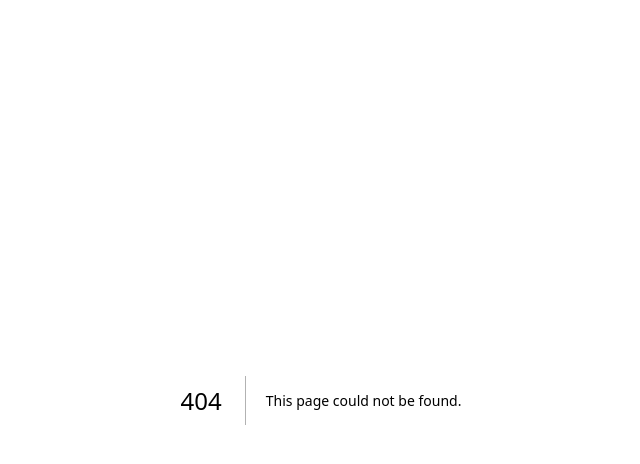
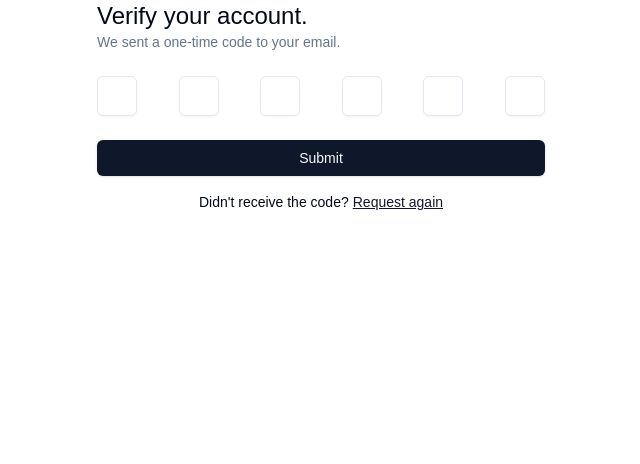
Before and after one commit to josephinfante/lockealo-web-client, a Next.js app: page /otp in a window 1280 px wide. Before the commit this address had no page. Shown: the top 464 px of the page, without its empty margins (319-959 px from the left). Built offline with nearby package versions, Linux system fonts and the light colour scheme; no server answers.

Commit message:
creating a otp page

```diff
--- /dev/null
+++ b/app/(auth)/otp/otp-form.tsx
@@ -0,0 +1,140 @@
+'use client'
+
+import { Button } from '@/components/ui/button'
+import { Form, FormControl, FormField, FormItem, FormMessage } from '@/components/ui/form'
+import { InputOTP, InputOTPGroup, InputOTPSlot } from '@/components/ui/input-otp'
+import { HOST } from '@/lib/axios'
+import { zodResolver } from '@hookform/resolvers/zod'
+import { useRouter } from 'next/navigation'
+import { useEffect, useState } from 'react'
+import { useForm } from 'react-hook-form'
+import { toast } from 'sonner'
+import { z } from 'zod'
+
+const formSchema = z.object({
+	otp: z.string().min(6, {
+		message: 'Your one-time password must be 6 characters.',
+	}),
+})
+
+const OTPForm = () => {
+	const router = useRouter()
+
+	const [loading, setLoading] = useState<boolean>(false)
+	const [timer, setTimer] = useState<number | null>(null)
+	const [isButtonDisabled, setIsButtonDisabled] = useState(false)
+	const form = useForm<z.infer<typeof formSchema>>({
+		resolver: zodResolver(formSchema),
+		defaultValues: {
+			otp: '',
+		},
+	})
+
+	const handleRequestAgain = () => {
+		const startTime = Date.now()
+		localStorage.setItem('otp-timer', startTime.toString())
+		setTimer(60)
+		setIsButtonDisabled(true)
+		resendOTP()
+	}
+
+	const resendOTP = async () => {
+		await HOST.get('/api/user/otp')
+			.then((res) => {
+				console.log(res.data)
+				toast.success(res.data.message)
+			})
+			.catch((err) => toast.error(err.response.data.message))
+	}
+
+	useEffect(() => {
+		const savedTime = localStorage.getItem('otp-timer')
+
+		if (savedTime) {
+			const timeElapsed = Math.floor((Date.now() - parseInt(savedTime)) / 1000)
+			if (timeElapsed < 60) {
+				// If less than 60 seconds have passed since the last timer, continue the countdown
+				setTimer(60 - timeElapsed)
+				setIsButtonDisabled(true)
+			} else {
+				// If more than 60 seconds have passed, clear the saved time
+				localStorage.removeItem('otp-timer')
+			}
+		}
+	}, [])
+
+	useEffect(() => {
+		let countdown: NodeJS.Timeout
+
+		if (timer !== null && timer > 0) {
+			countdown = setInterval(() => {
+				setTimer((prev) => (prev !== null ? prev - 1 : null))
+			}, 1000)
+		} else if (timer === 0) {
+			setIsButtonDisabled(false)
+			setTimer(null)
+		}
+
+		return () => clearInterval(countdown)
+	}, [timer])
+
+	const onSubmit = (data: z.infer<typeof formSchema>) => {
+		setLoading(true)
+		HOST.put('/api/user/verify', { code: data.otp })
+			.then((res) => {
+				toast.success(res.data.message)
+				setLoading(false)
+				router.push('/dashboard')
+			})
+			.catch((err) => {
+				toast.error(err.response?.data?.message || 'An error occurred')
+				setLoading(false)
+			})
+	}
+
+	return (
+		<Form {...form}>
+			<form onSubmit={form.handleSubmit(onSubmit)} className="w-full flex flex-col gap-4">
+				<FormField
+					control={form.control}
+					name="otp"
+					render={({ field }) => (
+						<FormItem className="mb-2">
+							<FormControl>
+								<InputOTP className="flex items-center justify-center" maxLength={6} {...field}>
+									<InputOTPGroup className="flex items-center justify-between w-full">
+										<InputOTPSlot className="border rounded-md h-10 w-10" index={0} />
+										<InputOTPSlot className="border rounded-md h-10 w-10" index={1} />
+										<InputOTPSlot className="border rounded-md h-10 w-10" index={2} />
+										<InputOTPSlot className="border rounded-md h-10 w-10" index={3} />
+										<InputOTPSlot className="border rounded-md h-10 w-10" index={4} />
+										<InputOTPSlot className="border rounded-md h-10 w-10" index={5} />
+									</InputOTPGroup>
+								</InputOTP>
+							</FormControl>
+							<FormMessage />
+						</FormItem>
+					)}
+				/>
+				<Button type="submit" loading={loading}>
+					Submit
+				</Button>
+				<div className="text-sm text-center">
+					Didn't receive the code?
+					<button
+						type="button"
+						className={`ml-1 text-primary underline font-medium hover:no-underline ${
+							isButtonDisabled ? 'opacity-50 cursor-not-allowed' : ''
+						}`}
+						onClick={handleRequestAgain}
+						disabled={isButtonDisabled}
+					>
+						{isButtonDisabled ? `Request again in ${timer}s` : 'Request again'}
+					</button>
+				</div>
+			</form>
+		</Form>
+	)
+}
+
+export default OTPForm
--- /dev/null
+++ b/app/(auth)/otp/page.tsx
@@ -0,0 +1,15 @@
+import OTPForm from './otp-form'
+
+function Page() {
+	return (
+		<div className="max-w-md w-full mx-auto flex flex-col gap-4">
+			<div>
+				<h1 className="text-2xl font-medium">Verify your account.</h1>
+				<p className="text-sm text-muted-foreground">We sent a one-time code to your email.</p>
+			</div>
+			<OTPForm />
+		</div>
+	)
+}
+
+export default Page
```
